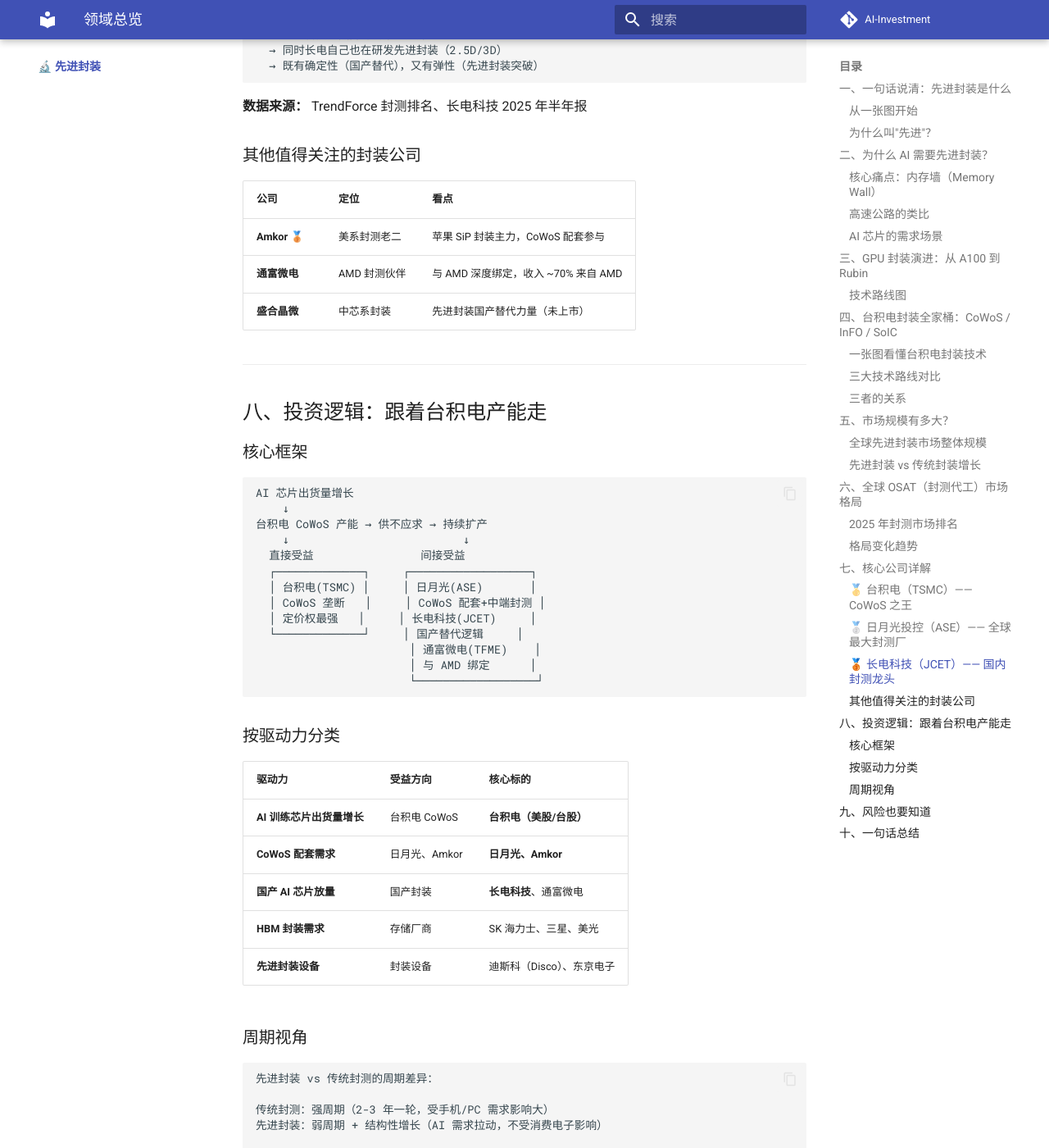
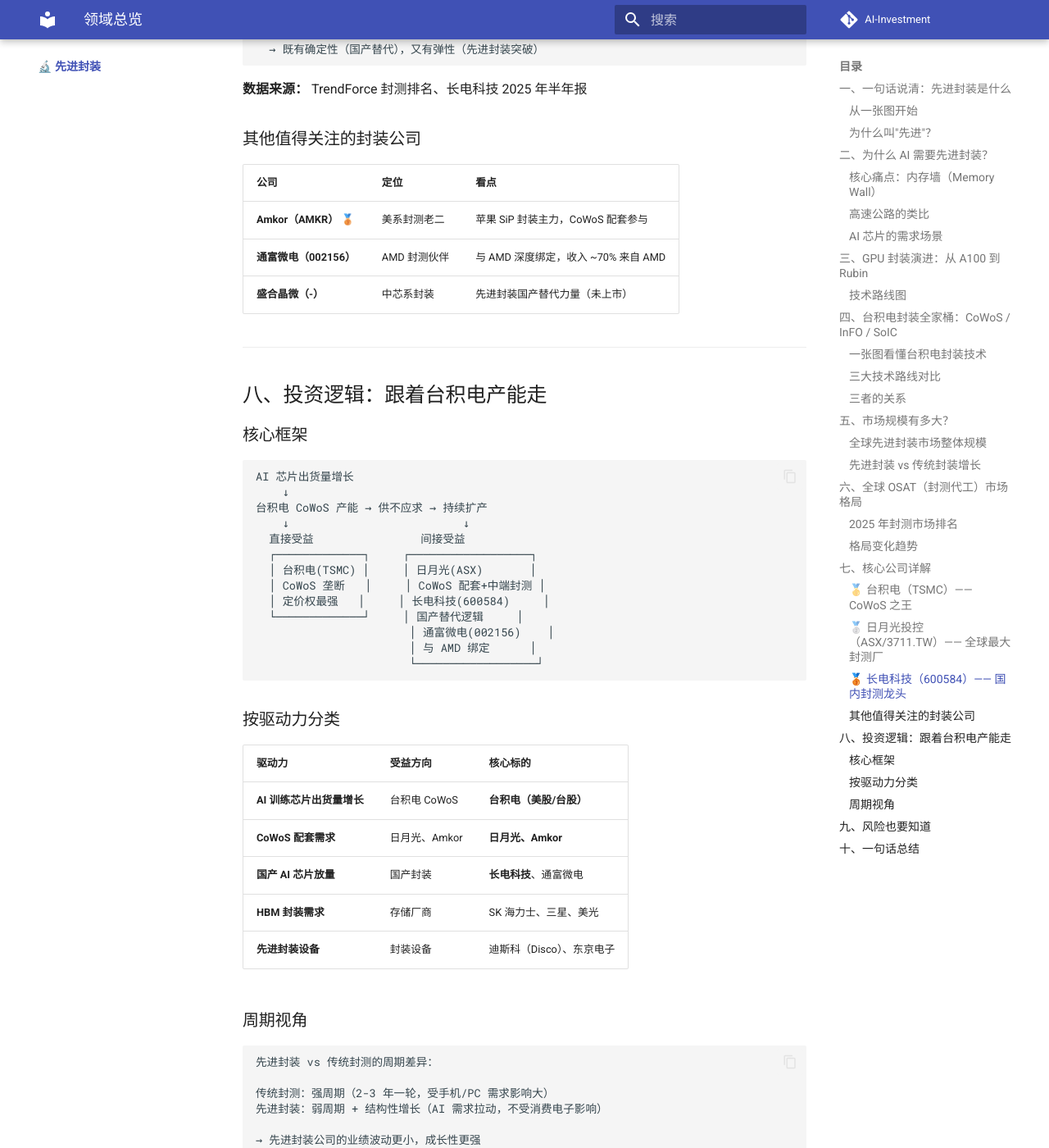
Before and after one commit to QIUZHUOFEI/AI-Investment, an MkDocs documentation site: the page built from docs/先进封装/index.md, in a window 1280 px wide and 1400 px high, scrolled down 9391 px. Shown: the whole window at 82% size. Built offline with MkDocs 1.6.1 and Material for MkDocs 9.7.7, drawn with Linux system fonts in a browser that asks for light colours; comment, search, counter and statistics services are not loaded; some of the changed text lies outside the part shown.

Commit message:
fix: 先进封装OSAT排名表补股票代码（日月光/Amkor/长电/通富）

````diff
--- a/docs/先进封装/index.md
+++ b/docs/先进封装/index.md
@@ -195,10 +195,10 @@
 | 排名 | 公司 | 类型 | 2025 年市占率（估） | 定位 |
 |:-----|:-----|:-----|:-------------------|:-----|
 | 1️⃣ | **台积电（TSMC）** 🥇 | 晶圆厂+封装 | 先进封装 ~60%+ | **AI 封装绝对霸主，CoWoS 几乎垄断** |
-| 2️⃣ | **日月光（ASE）** 🥈 | OSAT（纯封测） | 全球封测 ~30% | 全球最大封测厂，传统+先进都有 |
-| 3️⃣ | **安靠（Amkor）** 🥉 | OSAT | ~20% | 美系封测龙头 |
-| 4️⃣ | **长电科技（JCET）** | OSAT | ~12%（全球第三） | 国内第一，收购星科金朋后全球第三 |
-| 5️⃣ | **通富微电（TFME）** | OSAT | ~5-6% | 与 AMD 深度绑定 |
+| 2️⃣ | **日月光（ASX/3711.TW）** 🥈 | OSAT（纯封测） | 全球封测 ~30% | 全球最大封测厂，传统+先进都有 |
+| 3️⃣ | **安靠/Amkor（AMKR）** 🥉 | OSAT | ~20% | 美系封测龙头 |
+| 4️⃣ | **长电科技（600584）** | OSAT | ~12%（全球第三） | 国内第一，收购星科金朋后全球第三 |
+| 5️⃣ | **通富微电（002156）** | OSAT | ~5-6% | 与 AMD 深度绑定 |
 
 ### 格局变化趋势
 
@@ -252,7 +252,7 @@
 
 **数据来源：** TSMC 2025 Q1-Q4 法说会、TrendForce、Morgan Stanley 研报
 
-### 🥈 日月光投控（ASE）—— 全球最大封测厂
+### 🥈 日月光投控（ASX/3711.TW）—— 全球最大封测厂
 
 **一句话：传统封测的王者，也在往先进封装挤。**
 
@@ -277,7 +277,7 @@
 
 **数据来源：** ASE 2025 年年报、TrendForce
 
-### 🥉 长电科技（JCET）—— 国内封测龙头
+### 🥉 长电科技（600584）—— 国内封测龙头
 
 **一句话：国内第一、全球第三，国产替代最大受益者。**
 
@@ -306,9 +306,9 @@
 
 | 公司 | 定位 | 看点 |
 |:-----|:------|:-----|
-| **Amkor** 🥉 | 美系封测老二 | 苹果 SiP 封装主力，CoWoS 配套参与 |
-| **通富微电** | AMD 封测伙伴 | 与 AMD 深度绑定，收入 ~70% 来自 AMD |
-| **盛合晶微** | 中芯系封装 | 先进封装国产替代力量（未上市）|
+| **Amkor（AMKR）** 🥉 | 美系封测老二 | 苹果 SiP 封装主力，CoWoS 配套参与 |
+| **通富微电（002156）** | AMD 封测伙伴 | 与 AMD 深度绑定，收入 ~70% 来自 AMD |
+| **盛合晶微（-）** | 中芯系封装 | 先进封装国产替代力量（未上市）|
 
 ---
 
@@ -323,11 +323,11 @@
     ↓                          ↓
   直接受益                间接受益
   ┌─────────────┐     ┌──────────────────┐
-  │ 台积电(TSMC) │     │ 日月光(ASE)       │
+  │ 台积电(TSMC) │     │ 日月光(ASX)       │
   │ CoWoS 垄断   │     │ CoWoS 配套+中端封测 │
-  │ 定价权最强   │     │ 长电科技(JCET)     │
+  │ 定价权最强   │     │ 长电科技(600584)     │
   └─────────────┘     │ 国产替代逻辑     │
-                       │ 通富微电(TFME)    │
+                       │ 通富微电(002156)    │
                        │ 与 AMD 绑定      │
                        └──────────────────┘
 ```
````
Also changed, not shown: other parts of docs/先进封装/index.md (+1 -1 lines).
